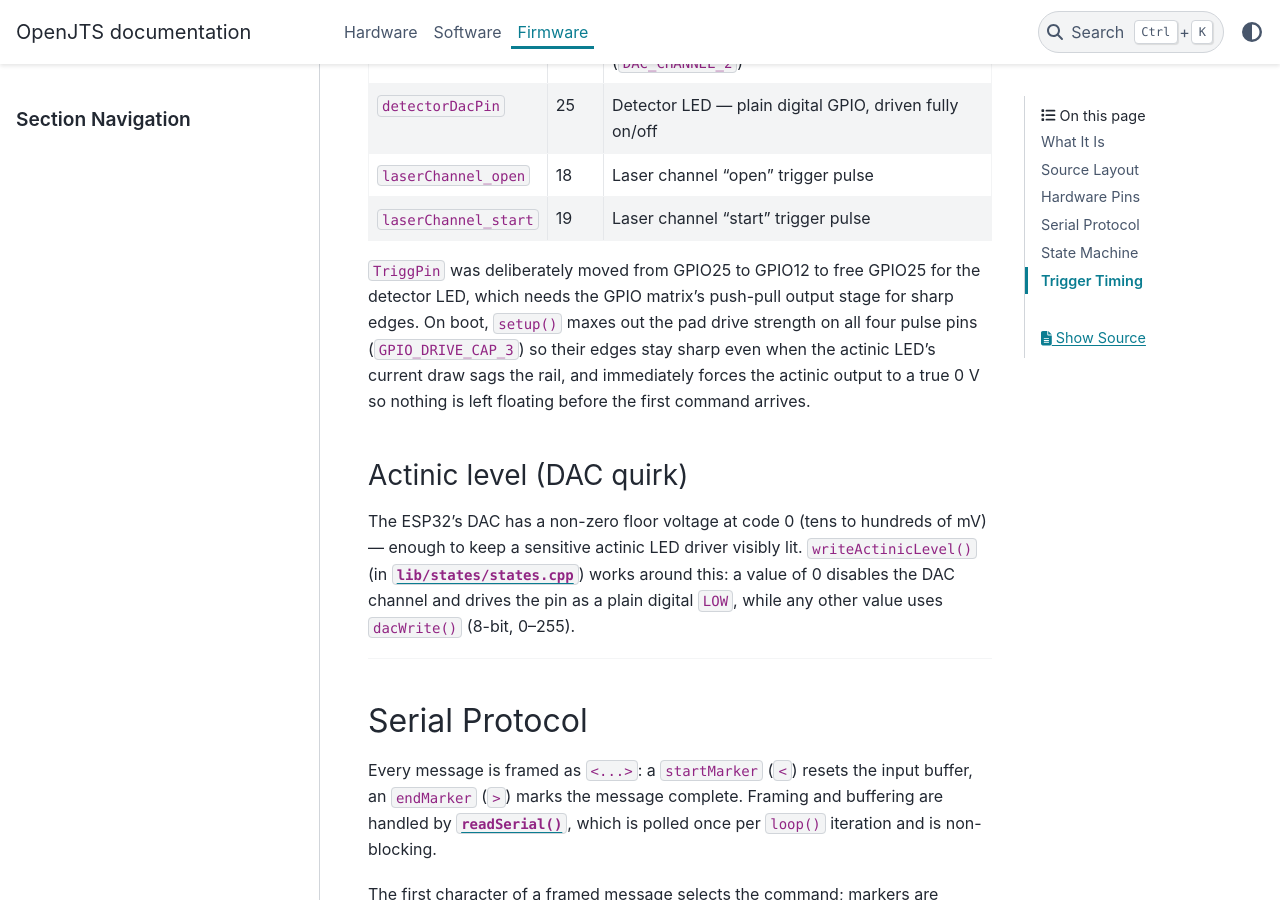
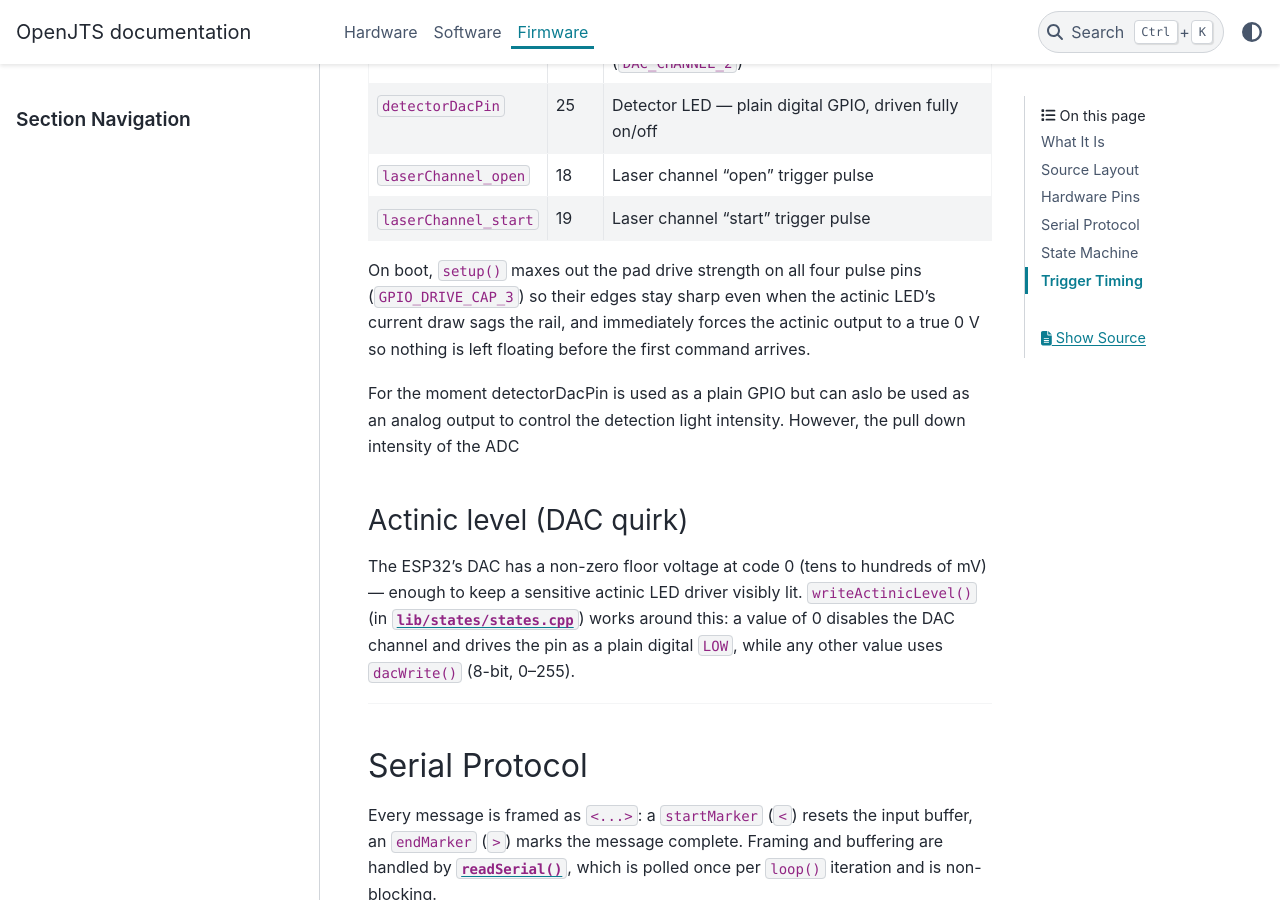
Before and after one commit to ILikeNickelback/OpenJTS, a Sphinx documentation site: the page built from docs/firmware/firmware.md, in a window 1280 px wide and 900 px high, scrolled down 1098 px. Built offline with Sphinx 7.4.7 and the PyData theme 0.15.4, drawn with Linux system fonts in a browser that asks for light colours; pages that are not in the unit, such as notebooks, are missing from menus.

Commit message:
updating docs

```diff
--- a/docs/firmware/firmware.md
+++ b/docs/firmware/firmware.md
@@ -39,7 +39,9 @@ Pin assignments live in [`lib/config/config.h`](../../firmware/lib/config/config
 | `laserChannel_open` | 18 | Laser channel "open" trigger pulse |
 | `laserChannel_start` | 19 | Laser channel "start" trigger pulse |
 
-`TriggPin` was deliberately moved from GPIO25 to GPIO12 to free GPIO25 for the detector LED, which needs the GPIO matrix's push-pull output stage for sharp edges. On boot, `setup()` maxes out the pad drive strength on all four pulse pins (`GPIO_DRIVE_CAP_3`) so their edges stay sharp even when the actinic LED's current draw sags the rail, and immediately forces the actinic output to a true 0 V so nothing is left floating before the first command arrives.
+On boot, `setup()` maxes out the pad drive strength on all four pulse pins (`GPIO_DRIVE_CAP_3`) so their edges stay sharp even when the actinic LED's current draw sags the rail, and immediately forces the actinic output to a true 0 V so nothing is left floating before the first command arrives.
+
+For the moment detectorDacPin is used as a plain GPIO but can aslo be used as an analog output to control the detection light intensity. However, the pull down intensity of the ADC
 
 ### Actinic level (DAC quirk)
 
```
